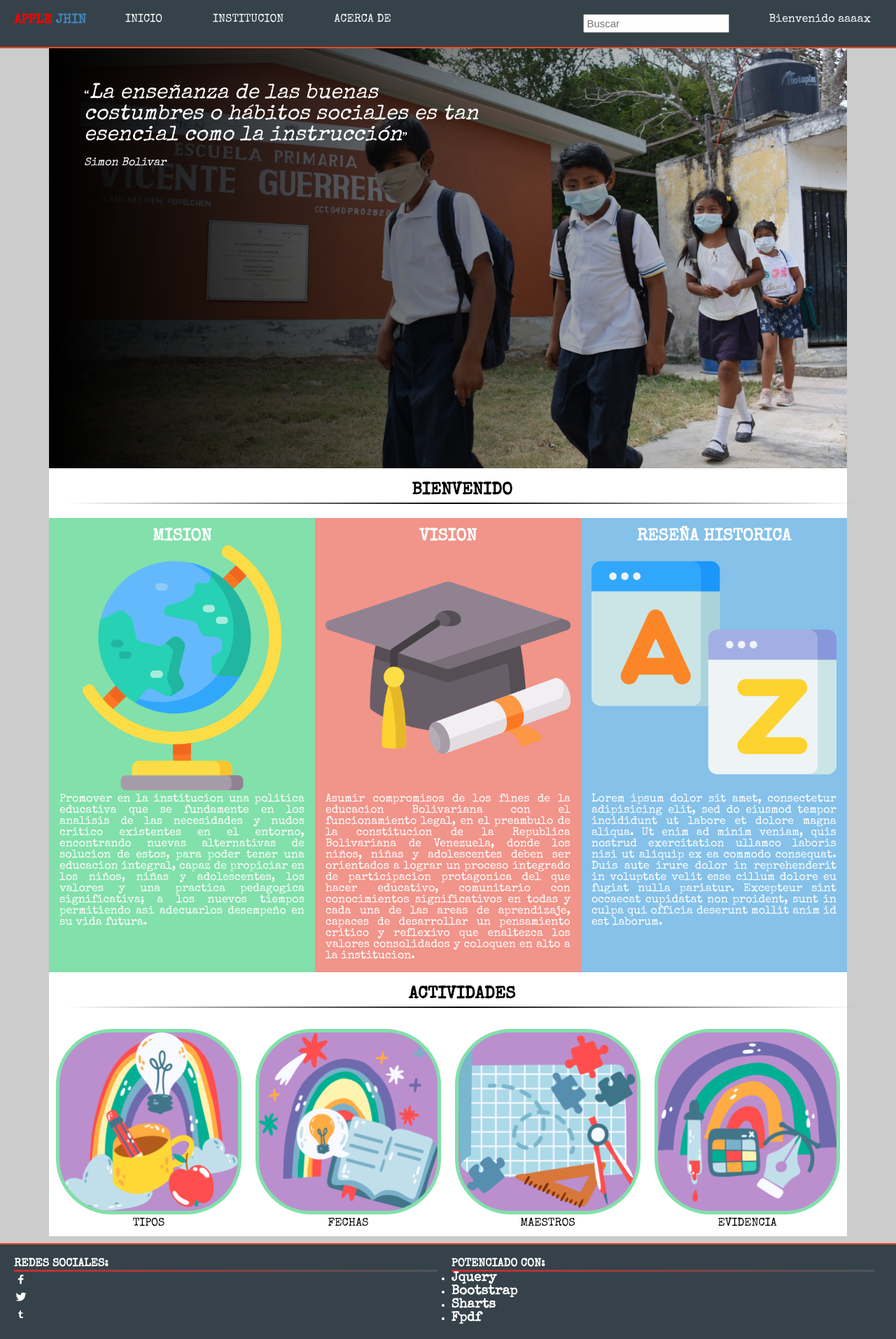
After one commit to andersoncespedes/thething, a PHP site: page /perfil/info.php in a window 1280 px wide. The commit adds this page. Shown: the whole page at 70% size. Run offline with PHP 8.4, Linux system fonts and the light colour scheme; a user stored in the database is signed in; some web fonts are replaced.

Commit message:
solucion de modulos

```diff
--- a/perfil/estudiantes.php
+++ b/perfil/estudiantes.php
@@ -433,7 +433,7 @@
 
 							<td><?php echo $value['telefono_rep'];?></td>
 
-							<td><a href="../php/estudiantes/estudiante_controler.php?id=<?=$value['id_maestro'];?>&delete" class="btn btn-warning">ELIMINAR</a></td>
+							<td><a href="../php/estudiantes/estudiante_controler.php?id=<?=$value['id_estudiante'];?>&delete_rep" class="btn btn-warning">ELIMINAR</a></td>
 						</tr>
 					<?php }
 						} if($i == 0){?>
@@ -480,7 +480,7 @@
 							<td><?php echo $value['fecha_primera_d'];?></td>
 							<td><?php echo $value['fecha_segunda_d'];?></td>
 							<td><?php echo $value['fecha_tercera_d'];?></td>
-							<td><a href="../php/estudiantes/estudiante_controler.php?delete_v?id=<?=$value['id_estudiante'];?>" class="btn btn-warning">ELIMINAR</a></td>
+							<td><a href="../php/estudiantes/estudiante_controler.php?delete_v&id=<?=$value['id_estudiante'];?>" class="btn btn-warning">ELIMINAR</a></td>
 						</tr>
 					<?php }
 						} if($i == 0){?>
--- /dev/null
+++ b/perfil/info.php
@@ -0,0 +1,190 @@
+
+	<!DOCTYPE html>
+
+	<html>
+
+	<head>
+		<title>TheThing</title>
+		<meta charset="utf-8">
+		<meta name = "description" content="">
+		<meta name= "keywords" content="">
+		<meta name= "author" content="">
+		<link rel="stylesheet" type="text/css" href="../css/estilos.css">
+		<link rel="stylesheet" type="text/css" href="../css/bootstrap.css">
+		<link rel="shortcut icon" href="img/madara-eternal.ico">
+		<meta name="viewport" content="width=device-width, user-scalable=no, initial-scale=1.0, maximum-scale=1.0, minimum-scale=1.0">
+	</head>
+	<div class="loader hidden">
+			<img src="img/escuela-y-colegio-imagen-animada-0047.gif">
+			Please Wait...
+		</div>
+	<body>
+
+
+
+	<?php session_start(); include "../php/acceso2.php"; ?>
+
+		<main class="container" >
+  <scroll-page id="page-1"></scroll-page>
+			<div class="showcase">
+				<div class="showcase-content">
+					<div class="showcase-principal">
+						<q><cite>La enseñanza de las buenas costumbres o hábitos sociales es tan esencial como la instrucción</cite></q>
+						<br>
+						<br>
+						<i style="text-align: right; width: 100%;">Simon Bolivar</i>
+						<br>
+
+
+					</div>
+
+
+				</div>
+			</div>
+
+
+			</div>
+			  <scroll-page id="page-2"></scroll-page>
+			<div class="prin-tit">
+				<h2>BIENVENIDO</h2>
+				<hr class="stylerf">
+			</div>
+
+			<div class="informe">
+				<div class="informe-l">
+				<div class="img-inf">
+					<h2>MISION</h2>
+					<img src="../img/globo-terraqueo.png">
+				</div>
+
+					Promover en la institucion una politica educativa que se fundamente en los analisis de las necesidades y nudos critico existentes en el entorno, encontrando nuevas alternativas de solucion de estos, para poder tener una educacion integral, capaz de propiciar en los niños, niñas y adolescentes, los valores y una practica pedagogica significativa; a los nuevos tiempos permitiendo asi adecuarlos desempeño en su vida futura.
+				</div>
+				<div class="informe-l">
+					<div class="img-inf">
+						<h2>VISION</h2>
+						<img src="../img/sombrero-de-graduacion.png">
+					</div>
+
+					Asumir compromisos de los fines de la educacion Bolivariana con el funcionamiento legal, en el preambulo de la constitucion de la Republica Bolivariana de Venezuela, donde los niños, niñas y adolescentes deben ser orientados a lograr un proceso integrado de participacion protagonica del que hacer educativo, comunitario con conocimientos significativos en todas y cada una de las areas de aprendizaje, capaces de desarrollar un pensamiento critico y reflexivo que enaltezca los valores consolidados y coloquen en alto a la institucion.
+				</div>
+				<div class="informe-l">
+					<div class="img-inf">
+						<h2>RESEÑA HISTORICA</h2>
+						<img src="../img/de-la-a-a-la-z.png">
+					</div>
+
+					Lorem ipsum dolor sit amet, consectetur adipisicing elit, sed do eiusmod
+					tempor incididunt ut labore et dolore magna aliqua. Ut enim ad minim veniam,
+					quis nostrud exercitation ullamco laboris nisi ut aliquip ex ea commodo
+					consequat. Duis aute irure dolor in reprehenderit in voluptate velit esse
+					cillum dolore eu fugiat nulla pariatur. Excepteur sint occaecat cupidatat non
+					proident, sunt in culpa qui officia deserunt mollit anim id est laborum.
+				</div>
+			</div>
+<scroll-page id="page-3"></scroll-page>
+<nav>
+</nav>
+
+
+
+
+
+		<div class="prin-tit">
+				<h2 >ACTIVIDADES</h2>
+				<hr class="stylerf">
+			</div>
+
+		<div class="act">
+			<div class="act-l">
+				<img src="../img/creatividad.png">
+				TIPOS
+			</div>
+				<div class="act-l">
+				<img src="../img/creatividad (1).png">
+				FECHAS
+			</div>
+				<div class="act-l">
+				<img src="../img/creatividad (2).png">
+				MAESTROS
+			</div>
+				<div class="act-l">
+				<img src="../img/ilustracion.png">
+				EVIDENCIA
+			</div>
+		</div>
+
+
+
+		</div>
+	</div>
+
+
+</main>
+			<footer>
+				<div class="separador">
+					<div class="principal">
+						<h4>REDES SOCIALES:</h4>
+						<ul style="font-size: 20px;">
+							<li><span class="icon-social-facebook"></span></li>
+							<li><span class="icon-social-twitter"></span></li>
+							<li><span class="icon-social-tumbler"></span></li>
+						</ul>
+					</div>
+					<div class="aside">
+						<h4>POTENCIADO CON:</h4>
+						<ul>
+							<li><h3>Jquery</h3></li>
+							<li><h3>Bootstrap</h3></li>
+							<li><h3>Sharts</h3></li>
+							<li><h3>Fpdf</h3></li>
+						</ul>
+					</div>
+				</div>
+
+			</footer><script type="text/javascript" src="js/jquery-3.1.0.min.js"></script>
+	<script type="text/javascript" src="js/bootstrap.js"></script>
+	<script type="text/javascript">
+
+
+var seccion = document.getElementsByClassName('informe-l');
+
+			seccion[0].style.background = "#82E0AA";
+			seccion[1].style.background = "#F1948A";
+			seccion[2].style.background = "#85C1E9";
+
+			var an = document.getElementsByTagName("a");
+
+
+		an[5].style.background = "#E67E22";
+
+
+
+$(document).ready(function(){
+
+	$('.flexslider').flexslider({
+		prevText: "",
+		nextText: "",
+		pauseOnAction: false,
+		slideshowSpeed: 3000,
+		touch: true
+	});
+
+});
+	$(window).scroll(function () {
+			if ($(document).scrollTop() > 100) {
+				$('nav').addClass('tu');
+			}
+			else if ($(document).scrollTop() <20) {
+				$('nav').removeClass('tu');
+			}
+			});
+
+</script>
+
+
+
+
+
+
+</body>
+</html>
--- a/php/acceso2.php
+++ b/php/acceso2.php
@@ -23,7 +23,7 @@
 				<ul>
 					<li class="r"><h3 style="color: red;">APPLE<span style="color:steelblue;"> JHIN</span></h3></li>
 					<li class="r"><a href="../perfil/inicio.php?pag=1" class="s">INICIO</a></li>
-					<li class="r"><a href="#page-4" class="s">INSTITUCION</a></li>
+					<li class="r"><a href="../perfil/info.php" class="s">INSTITUCION</a></li>
 					<li class="r"><a href="#page-2" class="s">ACERCA DE</a></li>
 					<li style="float: right;" class="drop-main r" ><a href="" class="s">Bienvenido <?=$_SESSION['usuario'];?></a>
 					<div class="drop">
--- a/php/representante/representante_controler.php
+++ b/php/representante/representante_controler.php
@@ -29,11 +29,11 @@
 	}
 
 	if (isset($_GET['delete'])) {
-		if ($representante->deleteRepresentante($_GET['id'])) {
-			header('location: ../../perfil/estudiantes.php?d_maestro=1&id_d=' .$_GET['id']. 'success=true');
+		if ($maestro->deleteMaestro($_GET['id'])) {
+			header('location: ../../perfil/maestros.php?d_maestro=1&id_d=' .$_GET['id']. 'success=true');
 		}
 		else{
-			header('location: ../../perfil/estudiantes.php?d_maestro=0&id_d=' .$_GET['id']. 'success=true');
+			header('location: ../../perfil/maestros.php?d_maestro=0&id_d=' .$_GET['id']. 'success=true');
 		}
 	}
 
```
Also changed, not shown: php/estudiantes/estudiante.php (+15 -2 lines), php/estudiantes/estudiante_controler.php (+16 -0 lines), img/sombrero-de-graduacion.png (added).
